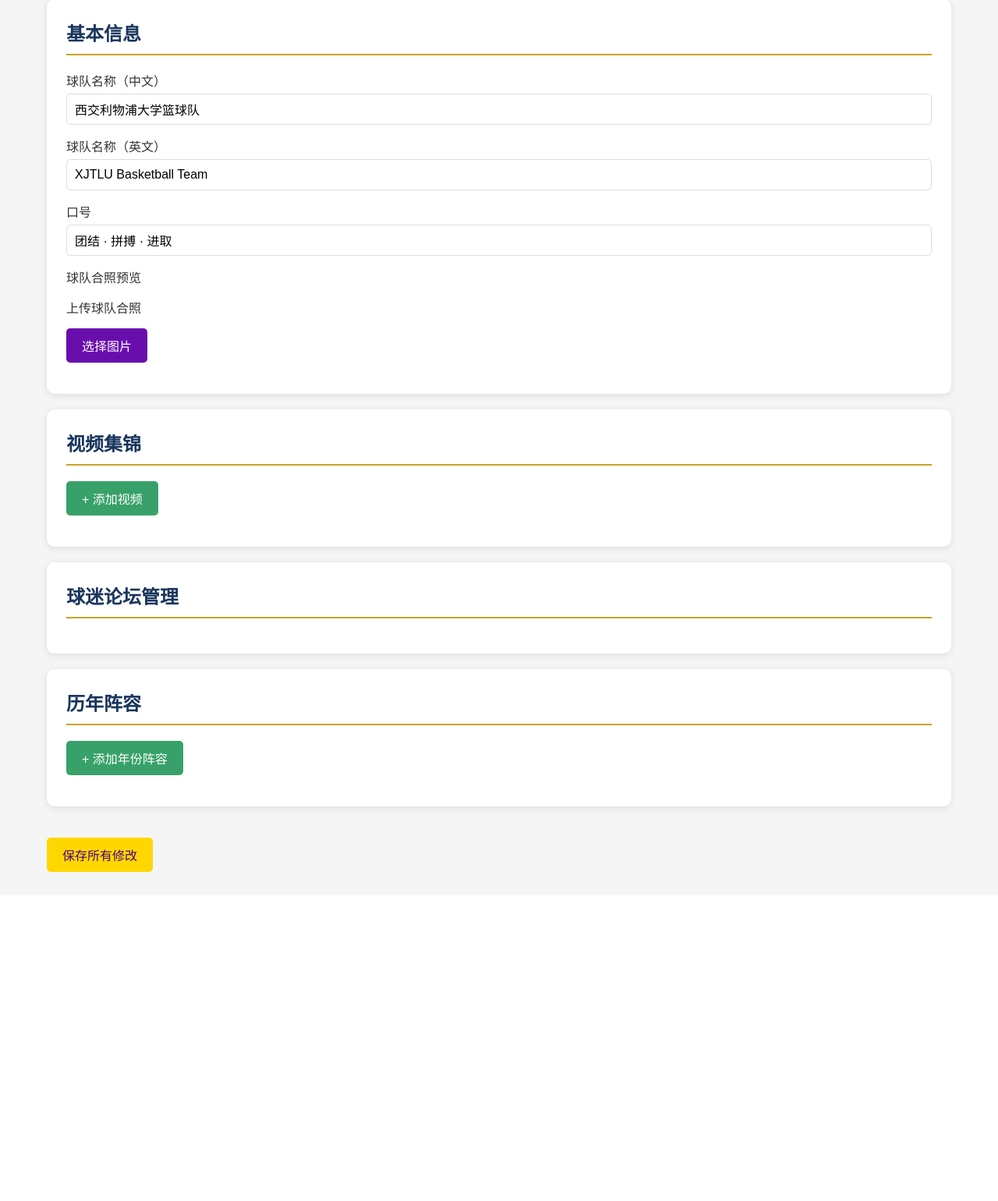
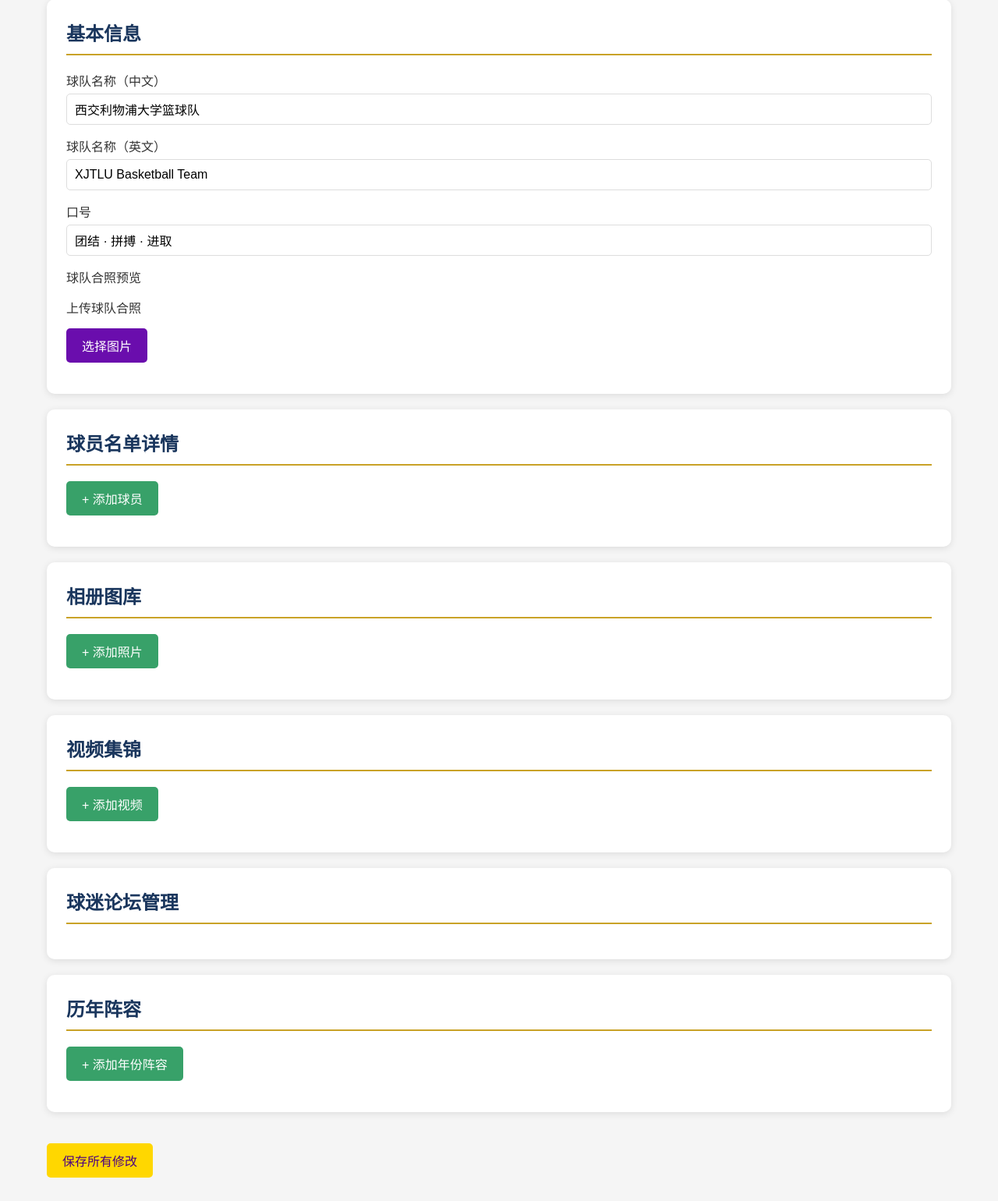
Before and after one commit to Outlook034/xjtlubasketball, a Flask app: page /admin in a window 1280 px wide. Shown: the part 106-1646 px from the top of the page at 78% size. Before the commit the page ends 1224 px from the top, so only its background shows below. Run offline with Flask 2, Linux system fonts and the light colour scheme; the visitor is signed in with stand-in values (Sample User, id 1).

Commit message:
Fix admin page sections

```diff
--- a/website/templates/admin.html
+++ b/website/templates/admin.html
@@ -179,6 +179,20 @@
             </div>
         </div>
 
+        <!-- 球员名单详情 -->
+        <div class="section">
+            <h2>球员名单详情</h2>
+            <button class="btn add-btn" onclick="addPlayers()">+ 添加球员</button>
+            <div id="players"></div>
+        </div>
+
+        <!-- 相册 -->
+        <div class="section">
+            <h2>相册图库</h2>
+            <button class="btn add-btn" onclick="addGallery()">+ 添加照片</button>
+            <div id="gallery"></div>
+        </div>
+
         <!-- 视频管理 -->
         <div class="section">
             <h2>视频集锦</h2>
@@ -211,6 +225,7 @@
             document.getElementById('team_name').value = data.team_name;
             document.getElementById('team_name_en').value = data.team_name_en;
             document.getElementById('slogan').value = data.slogan;
+            document.getElementById('team_photo').value = data.team_photo || '';
             document.getElementById('stats_games').value = data.stats.games;
             document.getElementById('stats_win_rate').value = data.stats.win_rate;
             document.getElementById('stats_championships').value = data.stats.championships;
```
